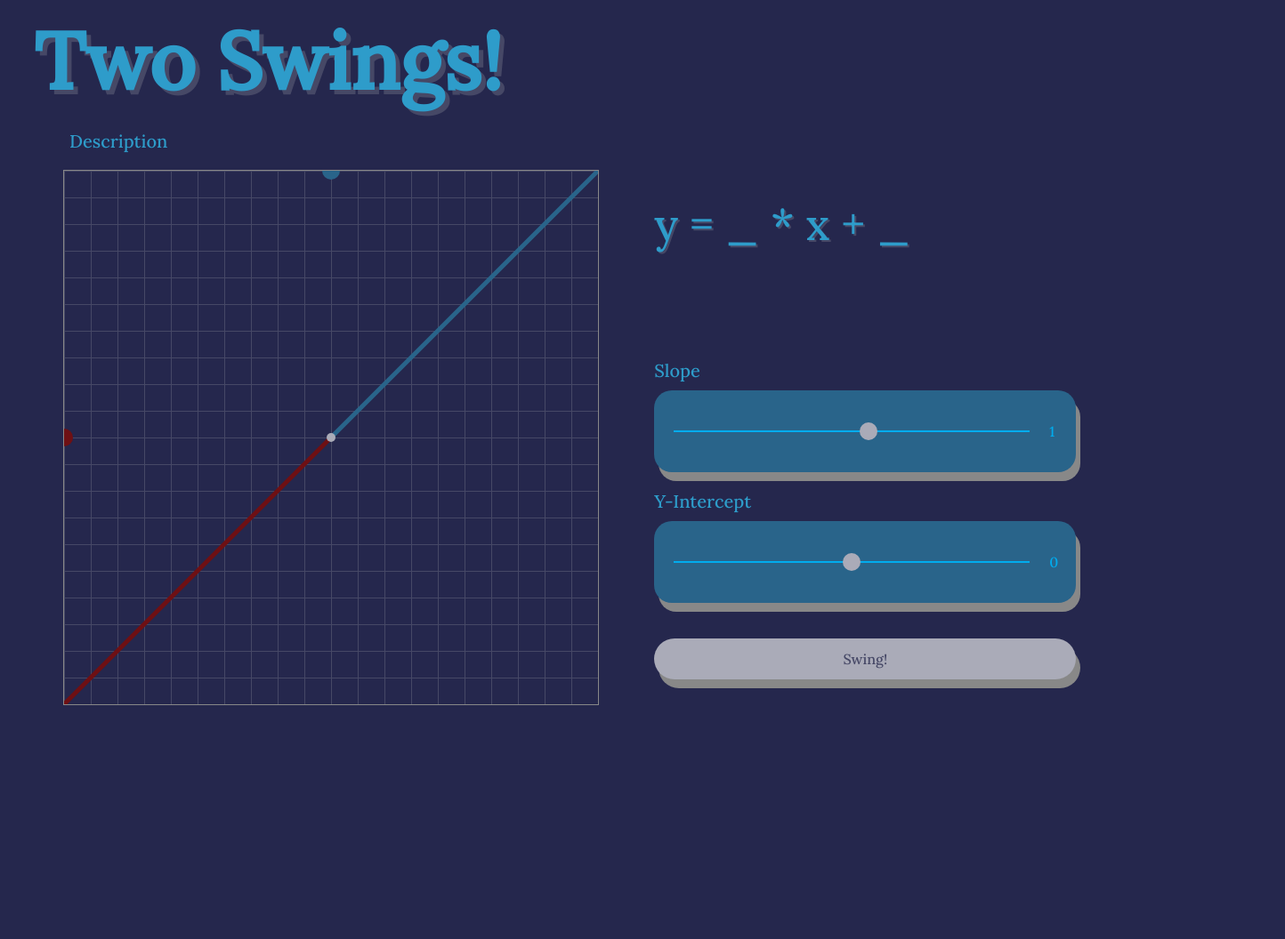
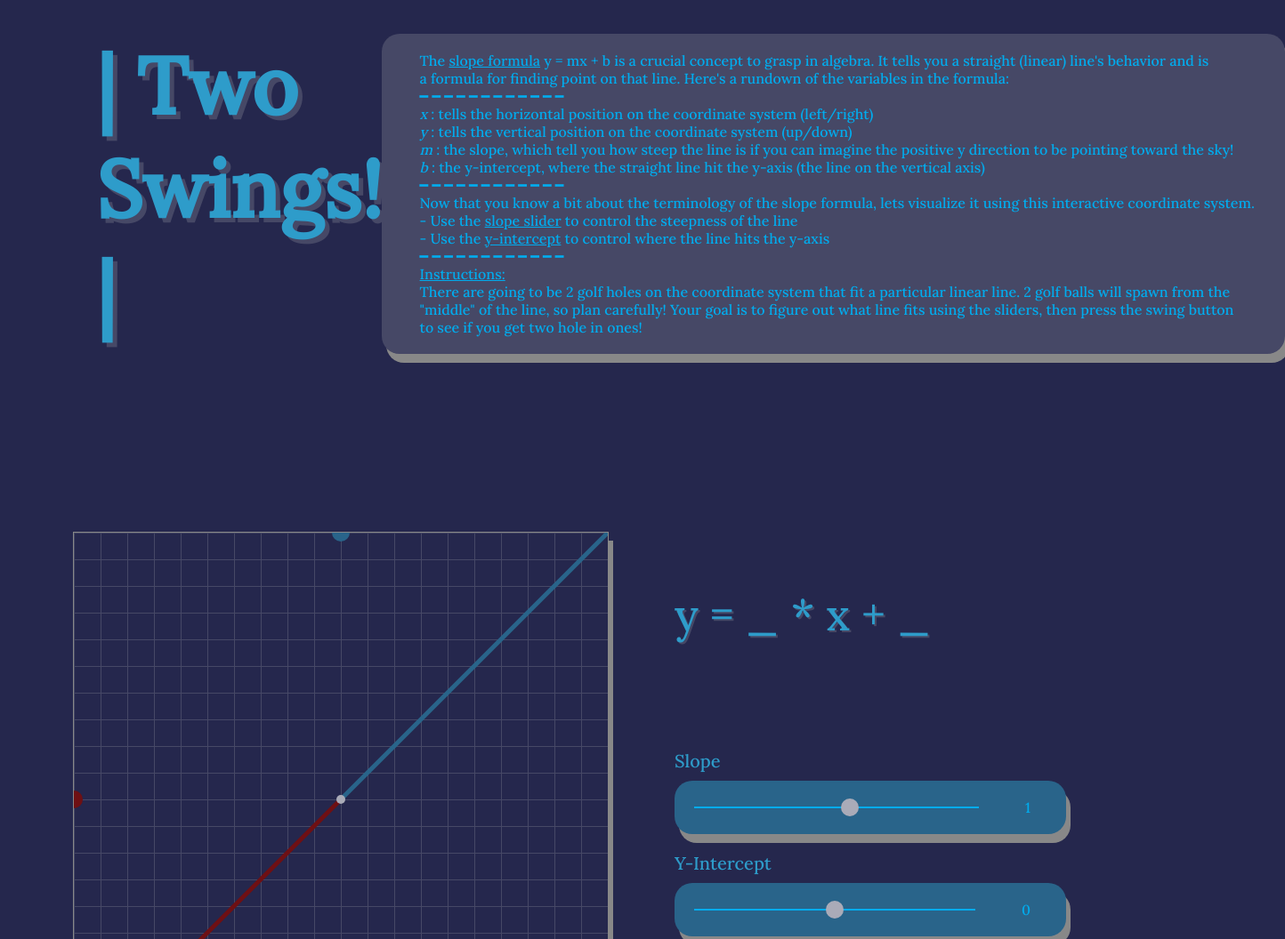
Before and after one commit to ryjtoh/bowling, a plain HTML site: page index.html in a window 1280 px wide. Shown: the top 1056 px of the page at 89% size, 1444 px wide, since content can reach past the window. Before the commit the page ends 801 px from the top, so only its background shows below. Drawn offline with Linux system fonts and the light colour scheme.

Commit message:
finishing touches made (rereading everything one more time)

```diff
--- a/index.html
+++ b/index.html
@@ -12,26 +12,47 @@
     <link href="https://fonts.googleapis.com/css2?family=Lora:wght@500&family=Open+Sans:wght@700&display=swap" rel="stylesheet">
   </head>
   <body>
-      <h1>Two Swings!</h1>
-      <p id="description">Description</p>
+    <div id="heading">
+      <h1>| Two Swings! |</h1>
+      <div id="intro">
+        <span style="white-space: pre;">
+          The <u>slope formula</u> y = mx + b is a crucial concept to grasp in algebra. It tells you a straight (linear) line's behavior and is
+          a formula for finding point on that line. Here's a rundown of the variables in the formula:
+          ━ ━ ━ ━ ━ ━ ━ ━ ━ ━ ━ ━
+          <em>x</em> : tells the horizontal position on the coordinate system (left/right)
+          <em>y</em> : tells the vertical position on the coordinate system (up/down)
+          <em>m</em> : the slope, which tell you how steep the line is if you can imagine the positive y direction to be pointing toward the sky!
+          <em>b</em> : the y-intercept, where the straight line hit the y-axis (the line on the vertical axis)
+          ━ ━ ━ ━ ━ ━ ━ ━ ━ ━ ━ ━
+          Now that you know a bit about the terminology of the slope formula, lets visualize it using this interactive coordinate system.
+          - Use the <u>slope slider</u> to control the steepness of the line
+          - Use the <u>y-intercept</u> to control where the line hits the y-axis
+          ━ ━ ━ ━ ━ ━ ━ ━ ━ ━ ━ ━
+          <u>Instructions:</u>
+          There are going to be 2 golf holes on the coordinate system that fit a particular linear line. 2 golf balls will spawn from the
+          "middle" of the line, so plan carefully! Your goal is to figure out what line fits using the sliders, then press the swing button
+          to see if you get two hole in ones!
+        </span>
+    </div>
+    </div>
       <div id="activity">
       <canvas id="canvas"></canvas>
       <div id="controls">
         <div id="equation">
-            <span> y   =    </span>
-            <span id="showSlope"> _ </span>
-            <span>  *  x  +  </span>
-            <span id="showYInt">_ </span>
+          <span> y =</span>
+          <span id="showSlope">_</span>
+          <span>* x + </span>
+          <span id="showYInt">_</span>
         </div>
         <span class="sliderTitle">Slope</span>
         <div class="slider">
-            <input type="range" id="slope" min="-10" max="10" value="1" title="slope of line" oninput="changeLine()" />
-            <p id="rangeValue">1</p>
+          <input type="range" id="slope" min="-10" max="10" value="1" title="slope of line" oninput="changeLine();this.nextElementSibling.value = this.value" />
+          <output>1</output>
         </div>
         <span class="sliderTitle">Y-Intercept</span>
         <div class="slider">
           <input type="range" id="y-intercept" min="-10" max="10" value="0" title="y-intercept of line" oninput="changeLine()" />
-            <p id="rangeValue">0</p>
+          <output>0</output>
         </div>
         <button id="execute" onclick="startSwing()">Swing!</button>
       </div>
--- a/index.js
+++ b/index.js
@@ -1,6 +1,7 @@
 const canvas = document.getElementById("canvas")
 const ctx = canvas.getContext("2d")
 
+// Premade holes for the user to solve using sliders
 var holes =
     {
         "holeSpots":[
@@ -11,7 +12,6 @@ var holes =
         ]
     }
 
-console.log(holes.holeSpots[2].x1)
 
 canvas.width = 600
 canvas.height = 600
@@ -46,6 +46,7 @@ var emptyGrid
 // Function to create grid
 function drawBoard() {
     ctx.clearRect(0, 0, canvas.width, canvas.height)
+    // Draw the coordinate system lines
     for (var x = 0; x <= sideLength; x += unit) {
         ctx.moveTo(0.5 + x, 0)
         ctx.lineTo(0.5 + x, sideLength)
@@ -56,26 +57,70 @@ function drawBoard() {
     ctx.lineCap = "round"
     ctx.stroke()
 
-    blueHoleX = holes.holeSpots[holeTurn].x1
-    blueHoleY = holes.holeSpots[holeTurn].y1
-    redHoleX = holes.holeSpots[holeTurn].x2
-    redHoleY = holes.holeSpots[holeTurn].y2
-    holeSlope = holes.holeSpots[holeTurn].slope
-    holeYInt = holes.holeSpots[holeTurn].yInt
-    holeTurn++
-    if (holeTurn > 3) {
-        holeTurn = 0
-    }
-    drawHole(blueHoleX, blueHoleY, "#29648a")
-    drawHole(redHoleX, redHoleY, "#6e1014")
+    // Draw the preset holes
+    createHoles()
 
+    // Save state
     emptyGrid = ctx.getImageData(0, 0, canvas.width, canvas.height)
     document.getElementById("slope").value = 1
     document.getElementById("showYInt").value = 0
+    // Draw y = x
     drawDefaultSlope()
 }
 
+// Draws the grid with preset holes and default slope line
 drawBoard()
+
+// Save this "base" state to help with animation
+var currEquation = ctx.getImageData(0, 0, canvas.width, canvas.height)
+// Sliders values for slope and y-intercept
+var slopeSlider = document.getElementById("slope")
+var yInterceptSlider = document.getElementById("y-intercept")
+
+// Changes the HTML text of the equation in real time to show changes
+function showEquation() {
+    document.getElementById("showSlope").innerHTML = slopeSlider.value
+    document.getElementById("showYInt").innerHTML = yInterceptSlider.value
+}
+
+// Function to change line when either slider is updated
+function changeLine() {
+    calibrateSwing()
+    showEquation()
+    // Restore to empty grid
+    ctx.putImageData(emptyGrid, 0, 0)
+    // Gather slider values
+    var slope = slopeSlider.value
+    var yIntercept = yInterceptSlider.value * unit
+    // Find endpoints of line
+    var x1 = 1500 - yIntercept
+    var y1 = findY1(slope) - yIntercept
+    var x2 = -900 - yIntercept
+    var y2 = findY2(slope) - yIntercept
+    // Draw the line and center dot
+    drawLine(centerWidth - yIntercept, centerHeight - yIntercept, x1, y1, "#29648a")
+    drawLine(centerWidth - yIntercept, centerHeight - yIntercept, x2, y2, "#6e1014")
+    drawCircle(centerWidth - yIntercept, centerHeight - yIntercept, 5, "#aaabb8")
+    // Save this state of grid
+    currEquation = ctx.getImageData(0, 0, canvas.width, canvas.height)
+}
+
+
+
+//////////////////////
+// HELPER FUNCTIONS //
+//////////////////////
+
+
+
+// Finding the y value for the ending point of the line
+function findY1(slope) {
+    return (slope * 1200) * -1 + 300
+}
+// Finding the y value for the starting point of the line
+function findY2(slope) {
+    return (slope * 1200) + 300
+}
 
 // Draw default slope lines (y = x)
 function drawDefaultSlope() {
@@ -95,102 +140,42 @@ function drawDefaultSlope() {
     drawCircle(centerWidth, centerHeight, 5, "#aaabb8")
 }
 
-
-
-
-var currEquation = ctx.getImageData(0, 0, canvas.width, canvas.height)
-// Sliders values for slope and y-intercept
-var slopeSlider = document.getElementById("slope")
-var yInterceptSlider = document.getElementById("y-intercept")
-
-function showEquation() {
-    document.getElementById("showSlope").innerHTML = slopeSlider.value
-    document.getElementById("showYInt").innerHTML = yInterceptSlider.value
+// Draws a circle based on coordinates, size, and color
+function drawCircle(x, y, size, color) {
+    ctx.beginPath()
+    ctx.arc(x, y, size, 0, Math.PI*2)
+    ctx.fillStyle = color
+    ctx.fill()
+    ctx.closePath()
 }
 
-
-// Function to change line when either slider is updated
-function changeLine() {
-    calibrateSwing()
-    showEquation()
-    // Restore to empty grid
-    ctx.putImageData(emptyGrid, 0, 0)
-    // Gather slider values
-    var slope = slopeSlider.value
-    var yIntercept = yInterceptSlider.value * unit
-    // Find endpoints of line
-    var y1 = findY1(slope)
-    var y2 = findY2(slope)
-
-    // Draw blue
+// Draws a line based on start and end points and color
+function drawLine(x1, y1, x2, y2, color) {
     ctx.beginPath()
-    ctx.moveTo(centerWidth - yIntercept, centerHeight - yIntercept)
-    ctx.lineTo(1500 - yIntercept, y1 - yIntercept)
-    ctx.strokeStyle = "#29648a"
+    ctx.moveTo(x1, y1)
+    ctx.lineTo(x2, y2)
+    ctx.strokeStyle = color
     ctx.lineWidth = 5
     ctx.stroke()
-    // Draw red
-    ctx.beginPath()
-    ctx.moveTo(centerWidth - yIntercept, centerHeight - yIntercept)
-    ctx.lineTo(-900 - yIntercept, y2 - yIntercept)
-    ctx.strokeStyle = "#6e1014"
-    ctx.stroke()
     ctx.lineWidth = 1
-
-    drawCircle(centerWidth - yIntercept, centerHeight - yIntercept, 5, "#aaabb8")
-    currEquation = ctx.getImageData(0, 0, canvas.width, canvas.height)
-
 }
 
-// Finding the y value for the ending point of the line
-function findY1(slope) {
-    return (slope * 1200) * -1 + 300
-}
-// Finding the y value for the starting point of the line
-function findY2(slope) {
-    return (slope * 1200) + 300
-}
-
-function drawCircle(x, y, size, color) {
-    ctx.beginPath();
-    ctx.arc(x, y, size, 0, Math.PI*2);
-    ctx.fillStyle = color;
-    ctx.fill();
-    ctx.closePath();
-}
-
-// Blue golf ball graphics
-function drawBlueBall() {
-    ctx.beginPath();
-    ctx.arc(blueBallX, blueBallY, 10, 0, Math.PI*2);
-    ctx.fillStyle = "#29648a";
-    ctx.fill();
-    ctx.closePath();
-}
-// Red golf ball graphics
-function drawRedBall() {
-    ctx.beginPath();
-    ctx.arc(redBallX, redBallY, 10, 0, Math.PI*2);
-    ctx.fillStyle = "#6e1014";
-    ctx.fill();
-    ctx.closePath();
-}
 // Draw the next golf ball frame
 function draw() {
     ctx.putImageData(emptyGrid, 0, 0)
-    drawBlueBall()
-    drawRedBall()
-    blueBallX += dx;
-    blueBallY += dy;
-    redBallX -= dx;
-    redBallY -= dy;
+    drawCircle(blueBallX, blueBallY, 10, "#29648a")
+    drawCircle(redBallX, redBallY, 10, "#6e1014")
+    blueBallX += dx
+    blueBallY += dy
+    redBallX -= dx
+    redBallY -= dy
 }
 
 // Responds to button to put balls in motion
 function startSwing() {
     calibrateSwing()
     let swung = setInterval(() => draw(), 10 + dy * dy)
-    setTimeout(() => { clearInterval(swung), outcome() }, 4000);
+    setTimeout(() => { clearInterval(swung), outcome() }, 4000)
 }
 // Changes the starting ball position and track angle based on slider fields
 function calibrateSwing() {
@@ -215,17 +200,11 @@ function createHoles() {
     if (holeTurn > 3) {
         holeTurn = 0
     }
-    drawHole(blueHoleX, blueHoleY, "#29648a")
-    drawHole(redHoleX, redHoleY, "#6e1014")
+    drawCircle(blueHoleX, blueHoleY, 10, "#29648a")
+    drawCircle(redHoleX, redHoleY, 10, "#6e1014")
 }
 
-function drawHole(x, y, color) {
-    ctx.beginPath()
-    ctx.arc(x, y, 10, 0, Math.PI*2)
-    ctx.fillStyle = color
-    ctx.fill()
-}
-
+// Displays the outcome of the user's line, and resets the board after alert is done
 function outcome() {
     var message = ""
     if (slopeSlider.value == holeSlope && yInterceptSlider.value == holeYInt) {
--- a/styles.css
+++ b/styles.css
@@ -6,6 +6,7 @@ body {
 #canvas {
     background-color: #25274D;
     border: 1px solid #888888;
+    box-shadow: 5px 10px #888888;
 }
 
 #y-intercept {
@@ -69,6 +70,8 @@ body {
     flex-direction: row;
     justify-content: space-evenly;
     align-items: center;
+    margin-bottom: 300px;
+    margin-top: 200px;
 }
 
 #equation {
@@ -88,17 +91,26 @@ body {
     align-content:stretch
 }
 
-#description {
-    padding-left: 20px;
-    margin-left: 50px;
-    color: #2e9cca;
-    font-size: 20px;
-    width: 100px;
+#heading {
+    display: flex;
+    flex-direction: row;
+    justify-content: space-between;
+    margin-bottom: 50px;
+}
+
+#intro {
+    color:#00acee;
+    background-color: #464866;
+    border-radius: 20px;
+    margin-right: 20px;
+    margin-top: 30px;
+    padding-right: 30px;
+    box-shadow: 5px 10px #888888;
 }
 
 h1 {
-    margin-left: 30px;
-    margin-top: 10px;
+    margin-left: 100px;
+    margin-top: 30px;
     margin-bottom: 5px;
     font-size: 90px;
     color: #2e9cca;
@@ -116,6 +128,7 @@ h1 {
 
 .slider {
     position: relative;
+    width: 400px;
     padding: 20px;
     background: #29648a;
     border-radius: 20px;
@@ -124,8 +137,11 @@ h1 {
     box-shadow: 5px 10px #888888;
 }
 
-.slider p {
-    padding-left: 20px;
+output {
+    position: relative;
+    margin-left: none;
+    padding-left: 50px;
+    padding-right: 20px;
     color: #00acee;
 }
 
@@ -137,6 +153,7 @@ h1 {
     background: #00acee;
     border: none;
     outline: none;
+    margin-left: none;
 }
 
 .slider input[type="range"]::-webkit-slider-thumb {
```
Lines whose indentation alone changed are shown as unchanged.
